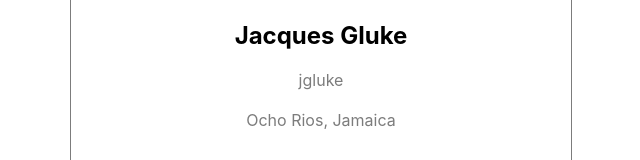
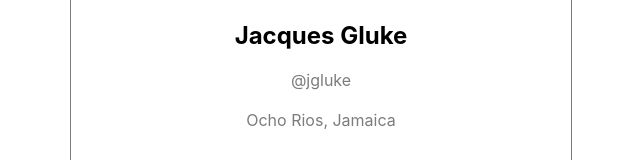
Before and after one commit to JuliaKravchenko8/goit-react-hw-01-components, a React (Create React App) app: page / in a window 1280 px wide. Shown: the part 254-414 px from the top of the page, without its empty margins (319-959 px from the left). Built offline with nearby package versions, Linux system fonts and the light colour scheme.

Commit message:
update Profile

```diff
--- a/src/components/Profile/Profile.jsx
+++ b/src/components/Profile/Profile.jsx
@@ -7,7 +7,7 @@ export const Profile = ({ username, tag, location, avatar, stats }) => {
       <div className={css.description}>
         <img src={avatar} alt="User avatar" className={css.avatar} />
         <p className={css.username}>{username}</p>
-        <p className={css.tag}>{tag}</p>
+        <p className={css.tag}>@{tag}</p>
         <p className={css.location}>{location}</p>
       </div>
 
--- a/src/components/Profile/Profile.module.css
+++ b/src/components/Profile/Profile.module.css
@@ -34,7 +34,7 @@
 .stats {
   display: flex;
   justify-content: space-between;
-  width: 500px;
+  width: 100%;
   background-color: rgb(237, 237, 237);
 }
 
```
